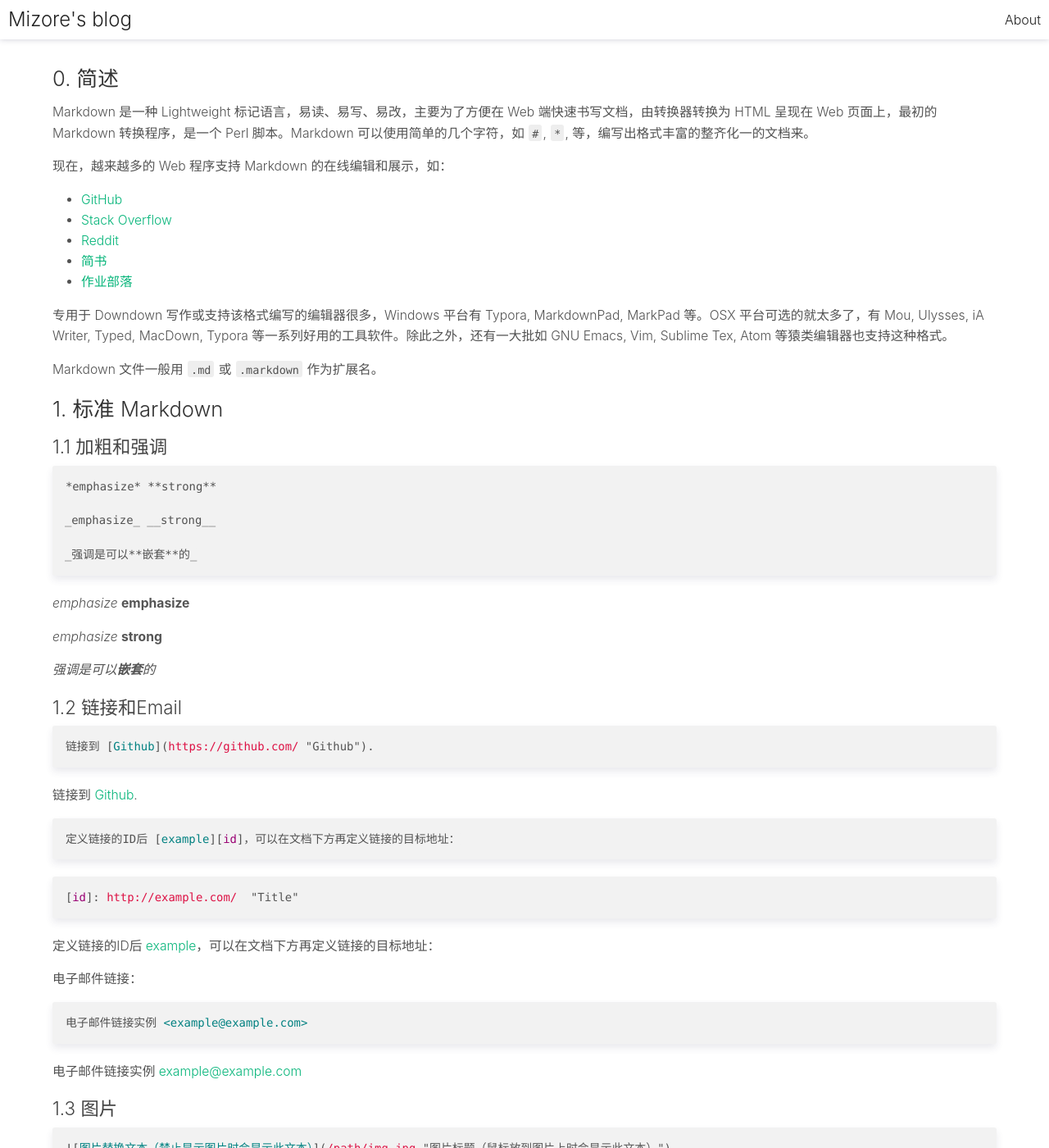
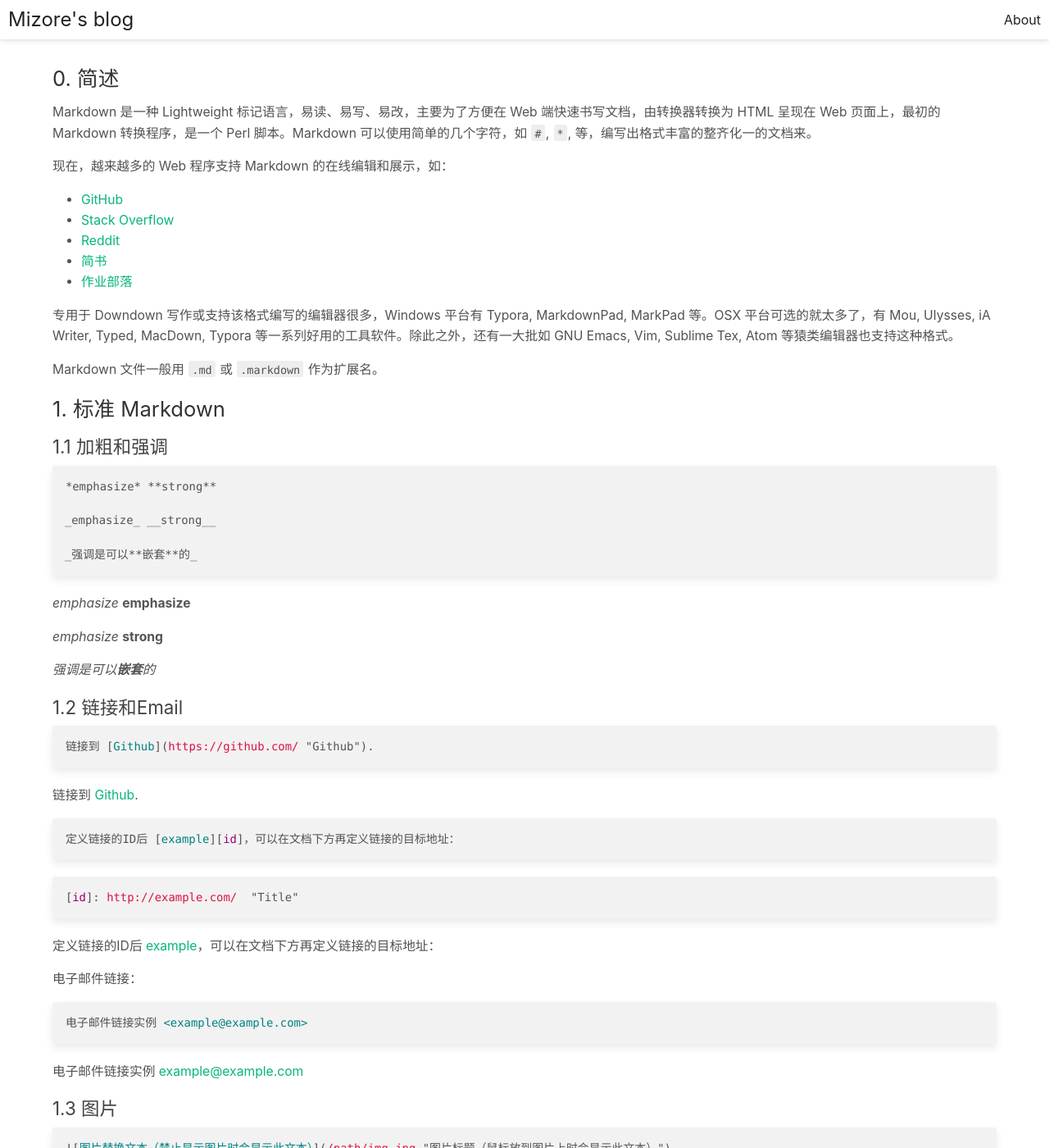
Before and after one commit to 0wQ/0wQ.github.io, a Jekyll site: the page built from _posts/2018-01-20-markdown.md, in a window 1280 px wide and 1400 px high. Shown: the whole window at 82% size. Built offline with Jekyll 4.4.1, drawn with Linux system fonts in a browser that asks for light colours.

Commit message:
blablabla

```diff
--- a/_config.yml
+++ b/_config.yml
@@ -2,7 +2,7 @@
 language:          zh-cn
 timezone:          Asia/Shanghai
 version:
-  css:             0.2.17
+  css:             0.2.18
   js:              0.2.11
 beian:             鲁ICP备17026272号-3
 url:               "https://blog.mizore.cn"
--- a/src/style.css
+++ b/src/style.css
@@ -14,7 +14,7 @@
   color: #525252;
   font-size: 13px;
   line-height: 1.6;
-  font-weight: 300;
+  font-weight: 400;
   font-family: -apple-system,Helvetica Neue,Helvetica,Nimbus Sans L,Arial,Liberation Sans,PingFang SC,Hiragino Sans GB,Source Han Sans CN,Source Han Sans SC,Microsoft YaHei,Wenquanyi Micro Hei,WenQuanYi Zen Hei,ST Heiti,SimHei,WenQuanYi Zen Hei Sharp,sans-serif;
   flex-direction: column;
   -webkit-text-size-adjust: 100%;
@@ -76,7 +76,7 @@
 }
 
 .title,table,code,h1,h2,h3,h4,h5,h6,p,pre {
-  font-weight: 300;
+  font-weight: 400;
 }
 
 p,ol,ul {
```
